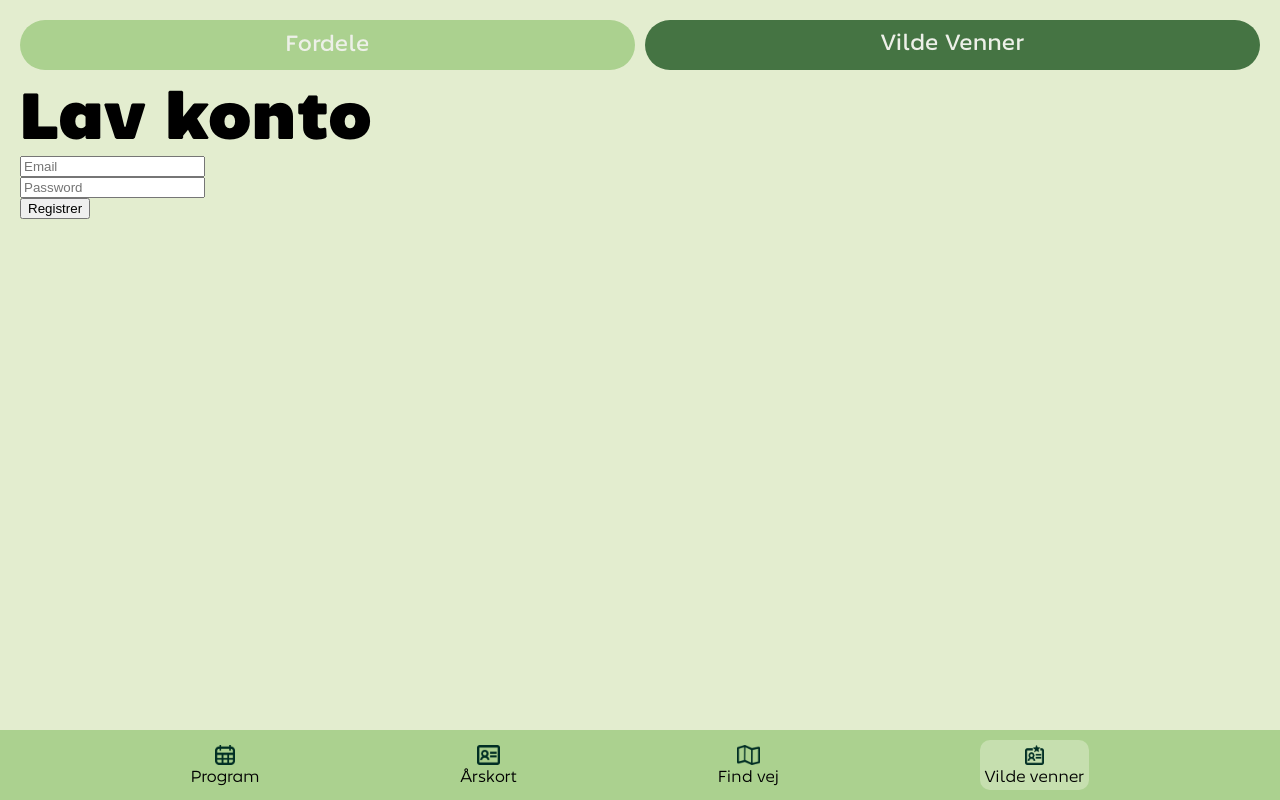
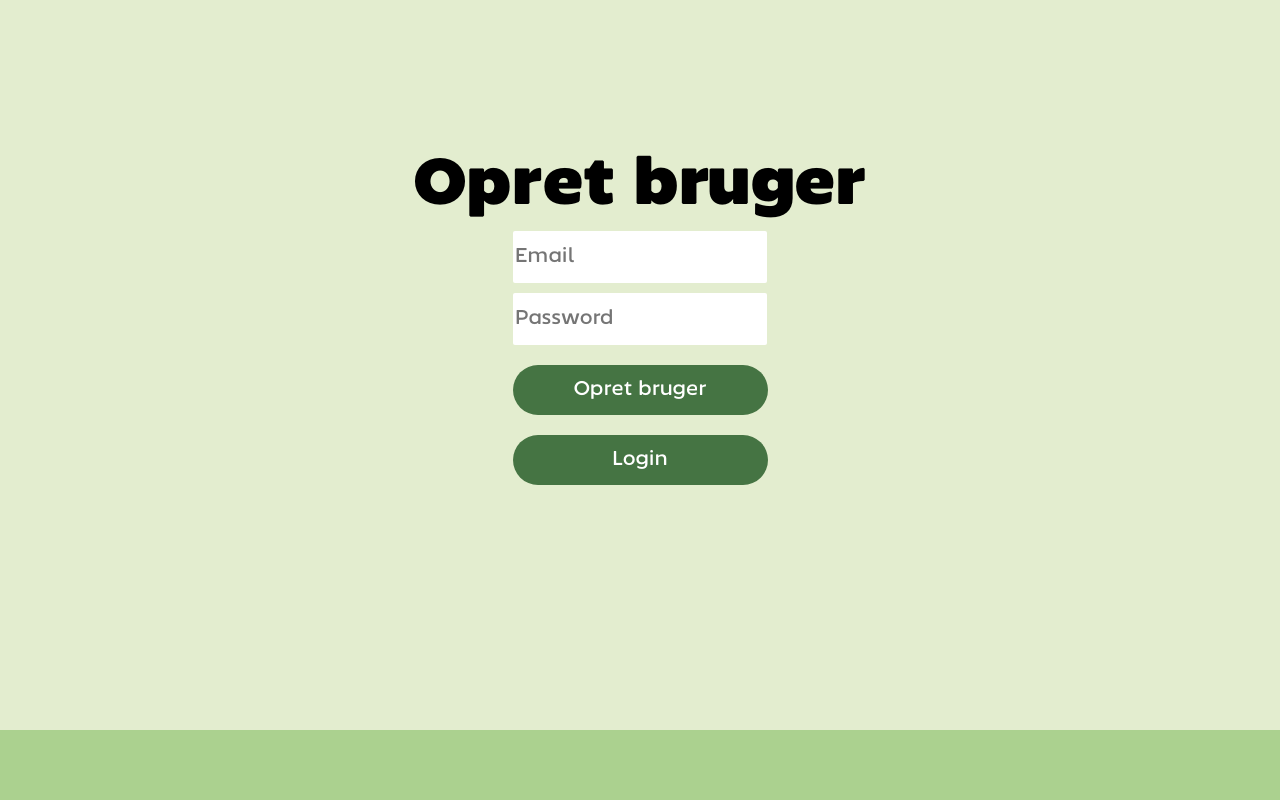
Before and after one commit to Bancharka/OdenseZooVue, a Vue app in the folder OdenseZooVue/: page /register in a window 1280 px wide. Built offline with nearby package versions, Linux system fonts and the light colour scheme.

Commit message:
button register

```diff
--- a/OdenseZooVue/src/App.vue
+++ b/OdenseZooVue/src/App.vue
@@ -6,8 +6,8 @@ import { RouterView } from 'vue-router';
 
   <header>
     <nav id="topnav">
-      <router-link v-if="$route.name !== 'login'" id="navfordele" to="/goodies">Fordele</router-link>
-      <router-link v-if="$route.name !== 'login'" id="navvilde" to="/dashboard"> Vilde Venner </router-link>
+      <router-link v-if="$route.name !== 'login' && $route.name !== 'register'" id="navfordele" to="/goodies">Fordele</router-link>
+      <router-link v-if="$route.name !== 'login' && $route.name !== 'register'" id="navvilde" to="/dashboard"> Vilde Venner </router-link>
     </nav>
   </header>
 
@@ -15,7 +15,7 @@ import { RouterView } from 'vue-router';
 
     <footer>
         <nav id="botnav">
-            <router-link v-if="$route.name !== 'login'" class="botnavcards" to="">
+            <router-link v-if="$route.name !== 'login' && $route.name !== 'register'" class="botnavcards" to="">
                 <div class="botnavalign">
 
                 <div >
@@ -28,7 +28,7 @@ import { RouterView } from 'vue-router';
                 </div>
             </router-link>
 
-            <router-link v-if="$route.name !== 'login'" class="botnavcards" to="/aarskort">
+            <router-link v-if="$route.name !== 'login' && $route.name !== 'register'" class="botnavcards" to="/aarskort">
                 <div class="botnavalign">
 
                     <div >
@@ -41,7 +41,7 @@ import { RouterView } from 'vue-router';
                 </div>
             </router-link>
 
-            <router-link v-if="$route.name !== 'login'" class="botnavcards" to="">
+            <router-link v-if="$route.name !== 'login' && $route.name !== 'register'" class="botnavcards" to="">
                 <div class="botnavalign">
 
                     <div >
@@ -54,7 +54,7 @@ import { RouterView } from 'vue-router';
                 </div>
             </router-link>
 
-            <router-link v-if="$route.name !== 'login'" class="botnavcards" to="/dashboard">
+            <router-link v-if="$route.name !== 'login' && $route.name !== 'register'" class="botnavcards" to="/dashboard">
                 <div id="botnavactive"class="botnavalign">
 
                     <div >
--- a/OdenseZooVue/src/assets/main.css
+++ b/OdenseZooVue/src/assets/main.css
@@ -231,7 +231,7 @@ footer {
   gap:10px;
   width: 100%;
   height: 70vh;
-
+  text-align: center;
 }
 
 .loginpage {
@@ -260,9 +260,12 @@ footer {
   font-size: 20px;
 }
 
-
-
-
+#registerbutton {
+  display: flex;
+  align-items: center;
+  justify-content: center;
+  text-decoration: none;
+}
 
 .imggiraffe {
   position:relative;
--- a/OdenseZooVue/src/views/LoginView.vue
+++ b/OdenseZooVue/src/views/LoginView.vue
@@ -28,7 +28,7 @@ const register = () => {
             <p><input class="logininput" type="text" placeholder="Email" v-model="email"/></p>
             <p><input class="logininput" type="password" placeholder="Password" v-model="password"/></p>
             <p><button class="loginbutton" @click="register">Log ind</button></p>
-            <p><button class="registerbutton" @click="register">Opret bruger</button></p>
+            <router-link id="registerbutton" class ="loginbutton" to="/register"> <p>Opret bruger</p> </router-link>
         </div>
     </div>
 </template>
--- a/OdenseZooVue/src/views/RegisterView.vue
+++ b/OdenseZooVue/src/views/RegisterView.vue
@@ -21,8 +21,13 @@ const register = () => {
 </script>
 
 <template>
-    <h1>Lav konto</h1>
-    <p><input type="text" placeholder="Email" v-model="email"/></p>
-    <p><input type="password" placeholder="Password" v-model="password"/></p>
-    <p><button @click="register">Registrer</button></p>
+    <div class="loginpage">
+        <div class= "loginsection">
+            <h1>Opret bruger</h1>
+            <p><input class="logininput" type="text" placeholder="Email" v-model="email"/></p>
+            <p><input class="logininput" type="password" placeholder="Password" v-model="password"/></p>
+            <p><button class="loginbutton" @click="register">Opret bruger</button></p>
+            <router-link id="registerbutton" class ="loginbutton" to="/"> <p>Login</p> </router-link>
+        </div>
+    </div>
 </template>
```
